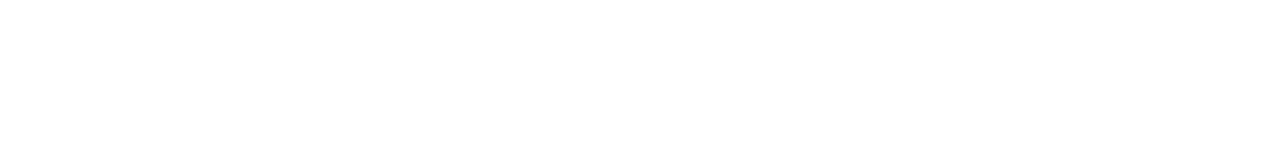
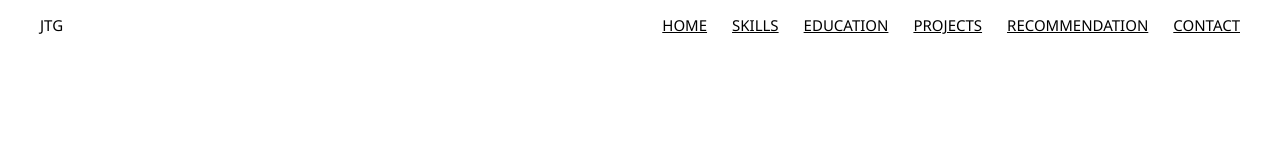
Before and after one commit to ayush04-sr/jtg-portfolio, a plain HTML site: page index.html in a window 1280 px wide. Drawn offline with Linux system fonts and the light colour scheme.

Commit message:
feat: create portfolio navbar structure

```diff
--- a/index.html
+++ b/index.html
@@ -4,8 +4,27 @@
     <meta charset="UTF-8">
     <meta name="viewport" content="width=device-width, initial-scale=1.0">
     <title>Document</title>
+    <link rel="stylesheet" href="style.css">
 </head>
 <body>
+    <header>
+        <nav>
+            <div class= "logo">
+                JTG
+             </div>
 
+             <div class = "nav-links">
+                <a href="#home"> HOME </a>
+                <a href="#skills"> SKILLS</a>
+                <a href="#education"> EDUCATION </a>
+                <a href="#projects"> PROJECTS </a>
+                <a href="#recommendation"> RECOMMENDATION </a>
+                <a href="#contact"> CONTACT </a>
+             </div>
+
+
+        </nav>
+    </header>
+    <script src = "script.js"></script>
 </body>
 </html>
--- /dev/null
+++ b/style.css
@@ -0,0 +1,33 @@
+*{
+    margin: 0;
+    padding: 0;
+    box-sizing: border-box;
+}
+
+nav{
+    display: flex;
+    justify-content: space-between;
+    align-items: center;
+    padding: 15px 40px;
+    background-color: white;
+
+}
+
+.logo{
+    font-family: 'Segoe UI', Tahoma, Geneva, Verdana, sans-serif;
+    color: black;
+    font-size: 15px;
+
+}
+
+.nav-links{
+    display: flex;
+    align-items: center;
+    gap: 25px;
+}
+
+.nav-links a{
+    font-family: 'Segoe UI', Tahoma, Geneva, Verdana, sans-serif;
+    color: black;
+    font-size: 15px;
+}
```
Also changed, not shown: script.js (added).
